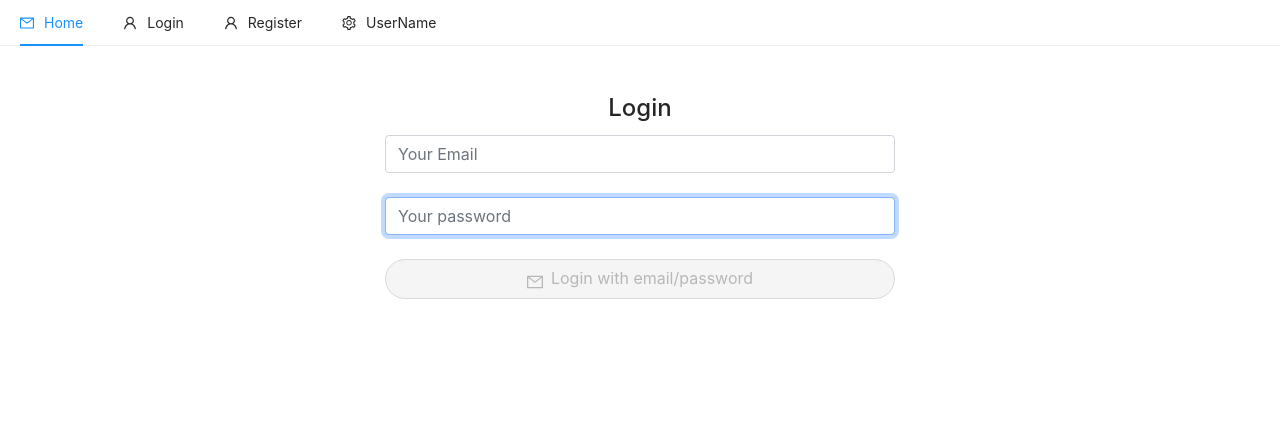
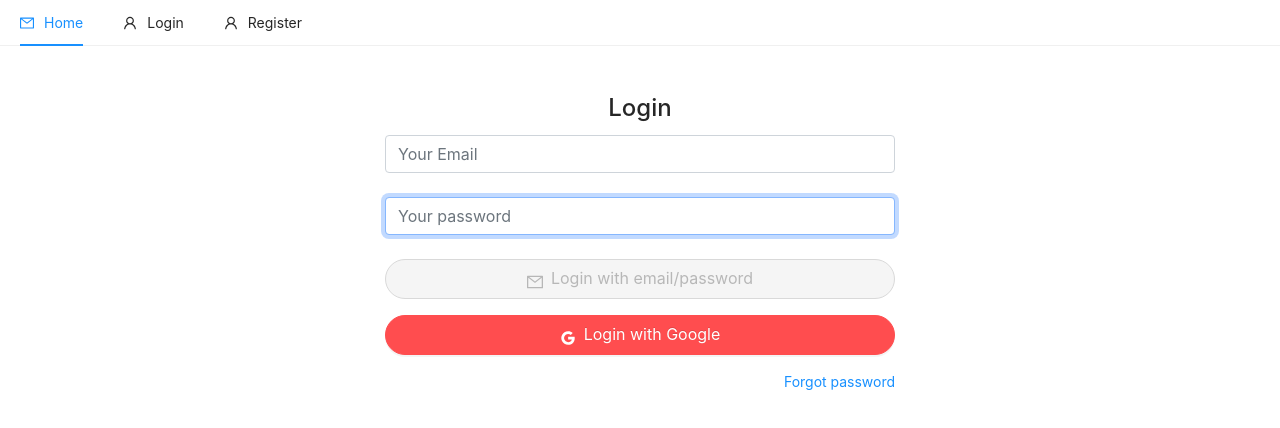
Before and after one commit to daya2940/Ecommerce-frontend, a React (Create React App) app: page /login in a window 1280 px wide. Shown: the top 428 px of the page. Built offline with nearby package versions, Linux system fonts and the light colour scheme; no server answers.

Commit message:
Login using email/password and google

```diff
--- a/src/components/nav/Header.js
+++ b/src/components/nav/Header.js
@@ -1,18 +1,24 @@
 import React, { useState } from "react";
 import { Menu } from "antd";
 import { LOGOUT } from "../../constants/userConstants";
-import { MailOutlined, SettingOutlined, UserOutlined } from "@ant-design/icons";
+import {
+  MailOutlined,
+  SettingOutlined,
+  UserOutlined,
+  LogoutOutlined,
+} from "@ant-design/icons";
 import { Link } from "react-router-dom";
 import firebase from "firebase/compat/app";
-import { useDispatch } from "react-redux";
+import { useDispatch, useSelector } from "react-redux";
 import "firebase/compat/auth";
 import "firebase/compat/firestore";
 
 const { SubMenu } = Menu;
 
 const Header = () => {
-  const [current, setCurrent] = useState("mail");
+  const [current, setCurrent] = useState("home");
   const dispatch = useDispatch();
+  const { user } = useSelector((state) => ({ ...state }));
 
   const handleClick = (e) => {
     setCurrent(e.key);
@@ -30,17 +36,34 @@ const Header = () => {
       <Menu.Item key="home" icon={<MailOutlined />}>
         <Link to="/">Home</Link>
       </Menu.Item>
-      <Menu.Item key="Login" icon={<UserOutlined />} className="pull-right">
+      {!user ? (
+        <>
+          <Menu.Item
+            key="Login"
+            icon={<UserOutlined />}
+            className="float-right"
+          >
             <Link to="/login">Login</Link>
           </Menu.Item>
           <Menu.Item key="Register" icon={<UserOutlined />}>
             <Link to="/register">Register</Link>
           </Menu.Item>
-      <SubMenu key="Username" icon={<SettingOutlined />} title="UserName">
-        <Menu.Item key="logout" onClick={handleLogout}>
+        </>
+      ) : (
+        <SubMenu
+          key="Username"
+          icon={<SettingOutlined />}
+          title={user?.email.split("@")[0]}
+        >
+          <Menu.Item
+            key="logout"
+            onClick={handleLogout}
+            icon={<LogoutOutlined />}
+          >
             Logout
           </Menu.Item>
         </SubMenu>
+      )}
     </Menu>
   );
 };
--- a/src/pages/auth/Login.js
+++ b/src/pages/auth/Login.js
@@ -1,23 +1,64 @@
 import React, { useState } from "react";
 import { Button } from "antd";
-import { MailOutlined, SettingOutlined, UserOutlined } from "@ant-design/icons";
+import { MailOutlined, GoogleOutlined } from "@ant-design/icons";
+import { useDispatch } from "react-redux";
+import { LOGGED_IN_USER } from "../../constants/userConstants";
+import { useNavigate, Link } from "react-router-dom";
 
-import { auth } from "../../firebase";
+import { auth, googleAuthProvider } from "../../firebase";
 import { toast } from "react-toastify";
 
 const Register = () => {
   const [email, setEmail] = useState("");
   const [password, setPassword] = useState("");
+  const [loading, setLoading] = useState(false);
+  const dispatch = useDispatch();
+  const navigate = useNavigate();
 
   const handleSubmit = async (e) => {
-    console.log("submit");
     e.preventDefault();
-
-    console.table(email, password);
+    try {
+      setLoading(true);
+      const result = await auth.signInWithEmailAndPassword(email, password);
+      const { user } = result;
+      const idTokenResult = await user.getIdTokenResult();
+      dispatch({
+        type: LOGGED_IN_USER,
+        payload: {
+          email: user.email,
+          token: idTokenResult.token,
+        },
+      });
+      navigate("/");
+    } catch (err) {
+      toast.error(err.message);
+    } finally {
+      setLoading(false);
+    }
+  };
+  const handleGoogleLogin = async (e) => {
+    e.preventDefault();
+    auth
+      .signInWithPopup(googleAuthProvider)
+      .then(async (result) => {
+        const { user } = result;
+        const idTokenResult = await user.getIdTokenResult();
+        dispatch({
+          type: LOGGED_IN_USER,
+          payload: {
+            email: user.email,
+            token: idTokenResult.token,
+          },
+        });
+        navigate("/");
+      })
+      .catch((err) => {
+        toast.error(err.message);
+      });
   };
 
   const loginForm = () => (
-    <form onSubmit={handleSubmit}>
+    <form>
       <div className="form-group">
         <input
           type="email"
@@ -31,26 +72,39 @@ const Register = () => {
           type="password"
           className="form-control mt-4"
           placeholder="Your password"
-          value={email}
+          value={password}
           onChange={(e) => setPassword(e.target.value)}
           autoFocus
         />
       </div>
 
-      <div className="d-flex justify-content-center mt-4">
       <Button
         type="primary"
-          htmlType="submit"
-          className="mb-3"
+        className="mb-3 mt-4"
         block
         shape="round"
         size="large"
         disabled={!email || password.length < 6 ? true : false}
         icon={<MailOutlined />}
+        loading={loading}
+        onClick={handleSubmit}
       >
         Login with email/password
       </Button>
-      </div>
+      <Button
+        type="danger"
+        className="mb-3"
+        block
+        shape="round"
+        size="large"
+        icon={<GoogleOutlined />}
+        onClick={handleGoogleLogin}
+      >
+        Login with Google
+      </Button>
+      <Link to="/forgot/password" className="d-flex justify-content-end">
+        Forgot password
+      </Link>
     </form>
   );
   return (
```
Lines whose indentation alone changed are shown as unchanged.
